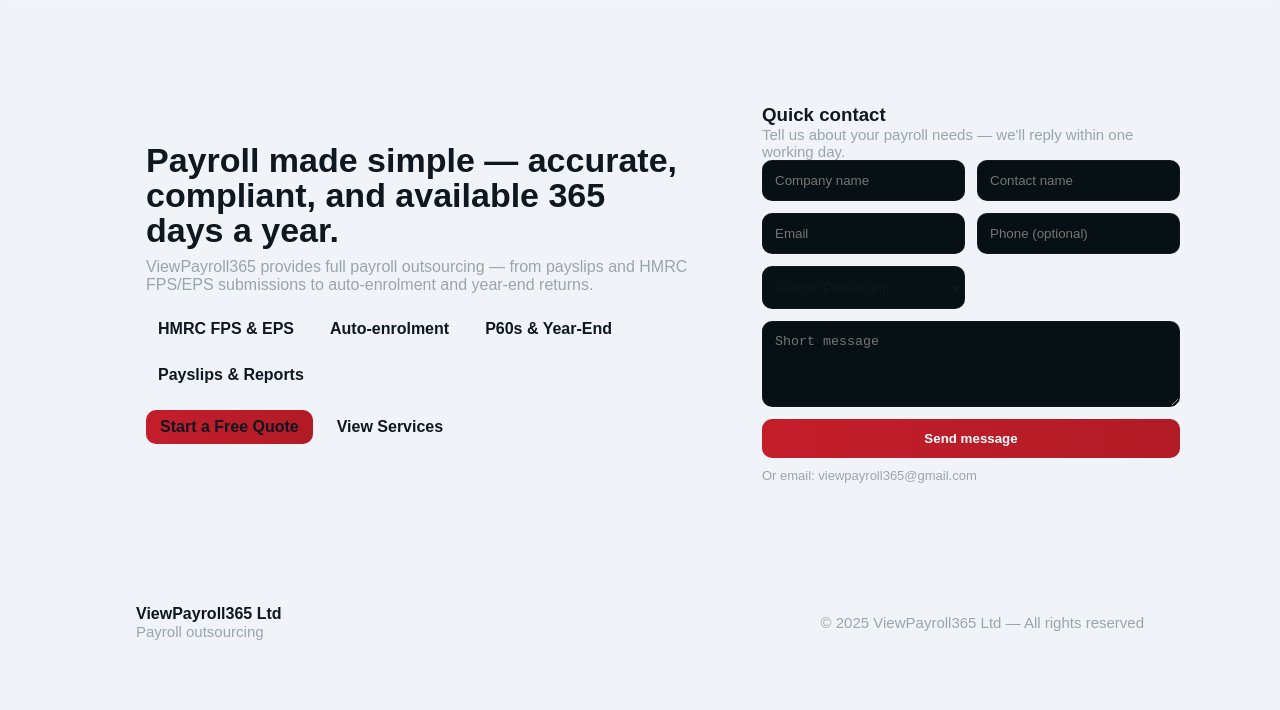
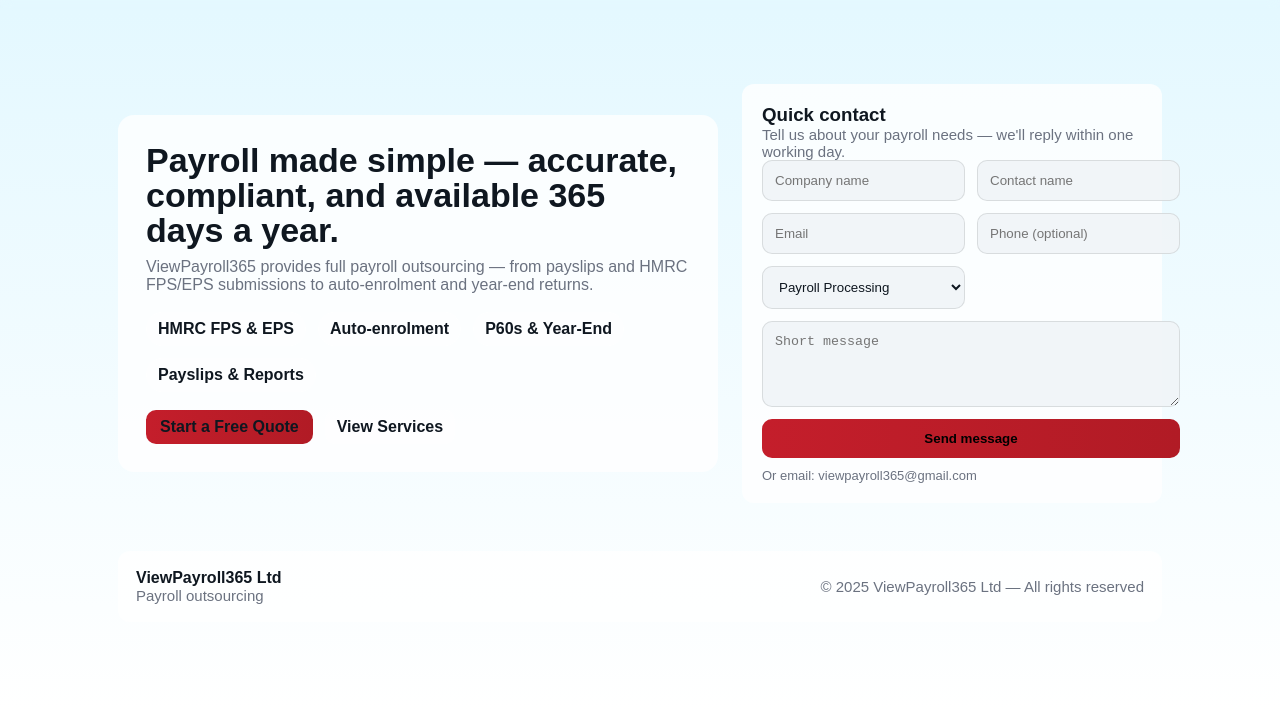
Before and after one commit to viewpayroll365-create/viewpayroll365, a plain HTML site: page index.html in a window 1280 px wide. Shown: the part 90-800 px from the top of the page. Drawn offline with Linux system fonts and the light colour scheme.

Commit message:
Refactor CSS with updated styles and organization

```diff
--- a/style.css
+++ b/style.css
@@ -1,28 +1,29 @@
-/* Root Variables */
+/* =========================
+   Root Variables
+========================= */
 :root {
-  --bg: #f0f4f8;
-  --card: #0e1114;
-  --muted: #9aa4ad;
+  --muted: #6b7280;
   --accent: #c41e2b;
-  --glass: rgba(255,255,255,0.03);
   --maxwidth: 1100px;
-
   font-family: Inter, system-ui, -apple-system, "Segoe UI", Roboto, "Helvetica Neue", Arial;
-  color-scheme: dark;
 }
 
-/* Global Styles */
+/* =========================
+   Global Styles
+========================= */
 * { box-sizing: border-box; margin: 0; padding: 0; }
 html, body {
   height: 100%;
-  background-color: var(--bg);
+  background: linear-gradient(180deg, #e0f7ff, #ffffff); /* full page gradient */
   color: #0f1720;
   font-family: Arial, sans-serif;
 }
 a { color: inherit; text-decoration: none; }
 .container { max-width: var(--maxwidth); margin: 0 auto; padding: 28px; }
 
-/* Navbar */
+/* =========================
+   Navbar
+========================= */
 header {
   backdrop-filter: blur(6px);
   position: sticky;
@@ -34,21 +35,11 @@ header {
   display: flex;
   align-items: center;
   justify-content: space-between;
-  background: linear-gradient(90deg, rgba(255,255,255,0.02), rgba(255,255,255,0.01));
   padding: 12px;
   border-radius: 12px;
 }
-.brand {
-  display: flex;
-  align-items: center;
-  gap: 12px;
-}
-.logo {
-  height: 50px;
-  width: auto;
-  display: block;
-  margin: 0;
-}
+.brand { display: flex; align-items: center; gap: 12px; }
+.logo { height: 50px; width: auto; display: block; margin: 0; }
 .brand-name { font-weight: 800; }
 .brand-sub { font-size: 12px; color: var(--muted); margin-top: 2px; }
 
@@ -64,8 +55,7 @@ nav a {
   color: var(--muted);
   font-weight: 600;
 }
-nav a:hover { color: #fff; background: var(--glass); }
-
+nav a:hover { color: #0f1720; background: rgba(0,0,0,0.05); }
 .cta {
   background: linear-gradient(90deg, var(--accent), #b11b25);
   padding: 8px 14px;
@@ -73,10 +63,12 @@ nav a:hover { color: #fff; background: var(--glass); }
   font-weight: 700;
 }
 
-/* Hero */
+/* =========================
+   Hero Section
+========================= */
 .hero { display: grid; grid-template-columns: 1fr 420px; gap: 24px; align-items: center; padding: 48px 0; }
 .hero-card {
-  background: linear-gradient(180deg, rgba(255,255,255,0.02), rgba(255,255,255,0.01));
+  background: rgba(255,255,255,0.8); /* light sheet background */
   padding: 28px;
   border-radius: 16px;
 }
@@ -84,7 +76,7 @@ h1 { font-size: 34px; line-height: 1.03; margin-bottom: 10px; }
 p.lead { color: var(--muted); margin-bottom: 18px; }
 .features { display: flex; gap: 12px; flex-wrap: wrap; }
 .pill {
-  background: rgba(255,255,255,0.02);
+  background: rgba(255,255,255,0.6);
   padding: 8px 12px;
   border-radius: 999px;
   font-weight: 600;
@@ -94,21 +86,23 @@ p.lead { color: var(--muted); margin-bottom: 18px; }
 .secondary-btn {
   padding: 8px 12px;
   border-radius: 10px;
-  background: rgba(255,255,255,0.02);
+  background: rgba(255,255,255,0.6);
   font-weight: 700;
 }
 
-/* Contact Box */
+/* =========================
+   Contact Box
+========================= */
 .contact-box {
-  background: linear-gradient(180deg, rgba(255,255,255,0.02), rgba(255,255,255,0.01));
+  background: rgba(255,255,255,0.8);
   padding: 20px;
   border-radius: 12px;
 }
 form { display: grid; grid-template-columns: 1fr 1fr; gap: 12px; }
 form .full { grid-column: 1 / -1; }
 input, textarea, select {
-  background: #071014;
-  border: 1px solid rgba(255,255,255,0.03);
+  background: rgba(240, 244, 248, 0.9);
+  border: 1px solid rgba(0,0,0,0.1);
   padding: 12px;
   border-radius: 10px;
   color: #0f1720;
@@ -123,12 +117,31 @@ button.btn {
 }
 .contact-email { margin-top: 10px; font-size: 13px; color: var(--muted); }
 
-/* Footer */
-footer { margin-top: 36px; padding: 18px; border-radius: 12px; background: linear-gradient(180deg, rgba(255,255,255,0.01), rgba(255,255,255,0.02)); }
+/* =========================
+   Cards / Services / Who / Reasons
+========================= */
+.card,
+.who .chip,
+.reason {
+  background: rgba(255,255,255,0.8);
+  border-radius: 12px;
+  padding: 18px;
+}
+
+/* =========================
+   Footer
+========================= */
+footer {
+  background: rgba(255,255,255,0.8);
+  padding: 18px;
+  border-radius: 12px;
+}
 .footer-content { display: flex; justify-content: space-between; align-items: center; gap: 12px; flex-wrap: wrap; }
 .muted { color: var(--muted); font-size: 15px; }
 
-/* Responsive */
+/* =========================
+   Mobile Responsiveness
+========================= */
 .mobile-toggle { display: none; }
 @media (max-width:880px){
   .hero { grid-template-columns: 1fr; }
```
